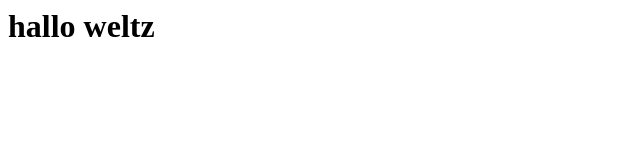
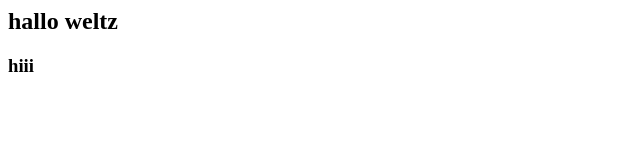
Before and after one commit to hfqaws/ggiittpro, a plain HTML site: page index.html in a window 1280 px wide. Shown: the whole page, without its empty margins (0-640 px from the left). Drawn offline with Linux system fonts and the light colour scheme.

Commit message:
Update index.html

```diff
--- a/index.html
+++ b/index.html
@@ -1 +1,2 @@
-<h1>hallo  weltz</h1>
+<h2>hallo  weltz</h2>
+<h3>hiii</h3>
```
